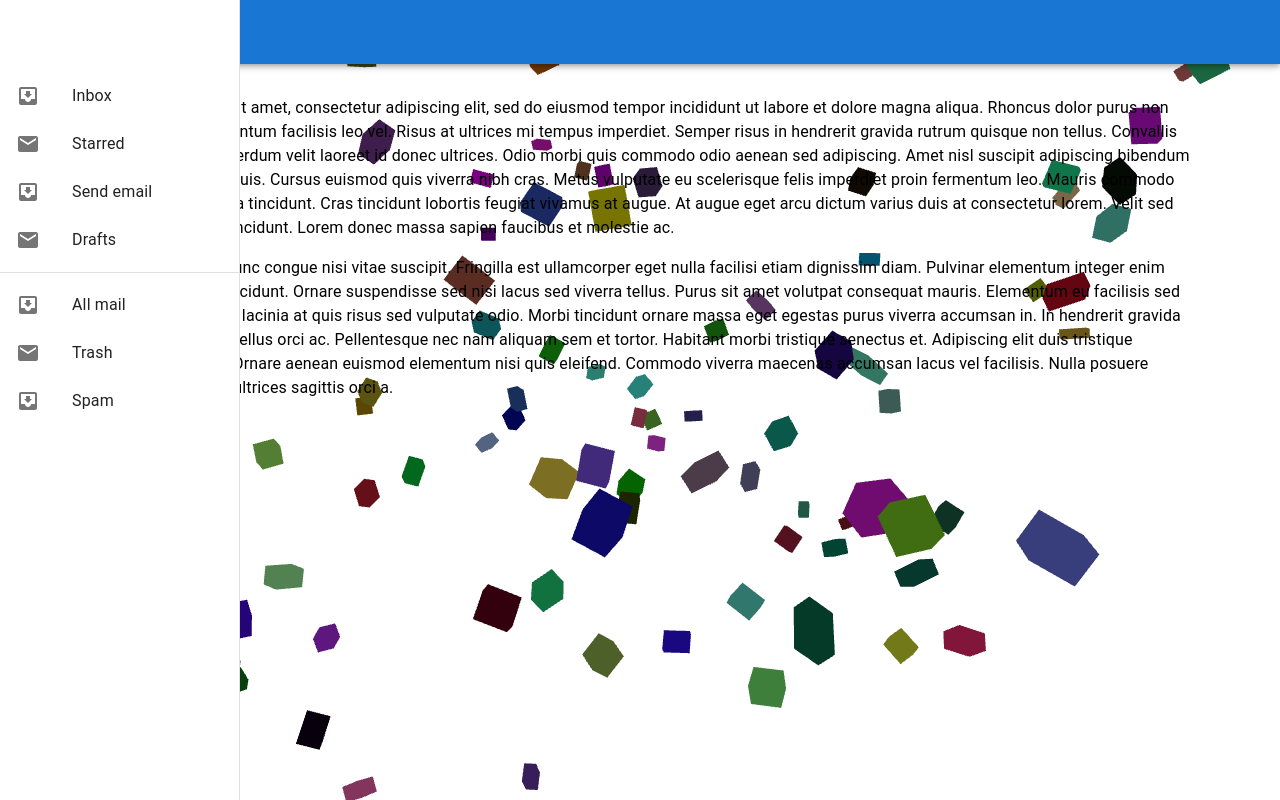
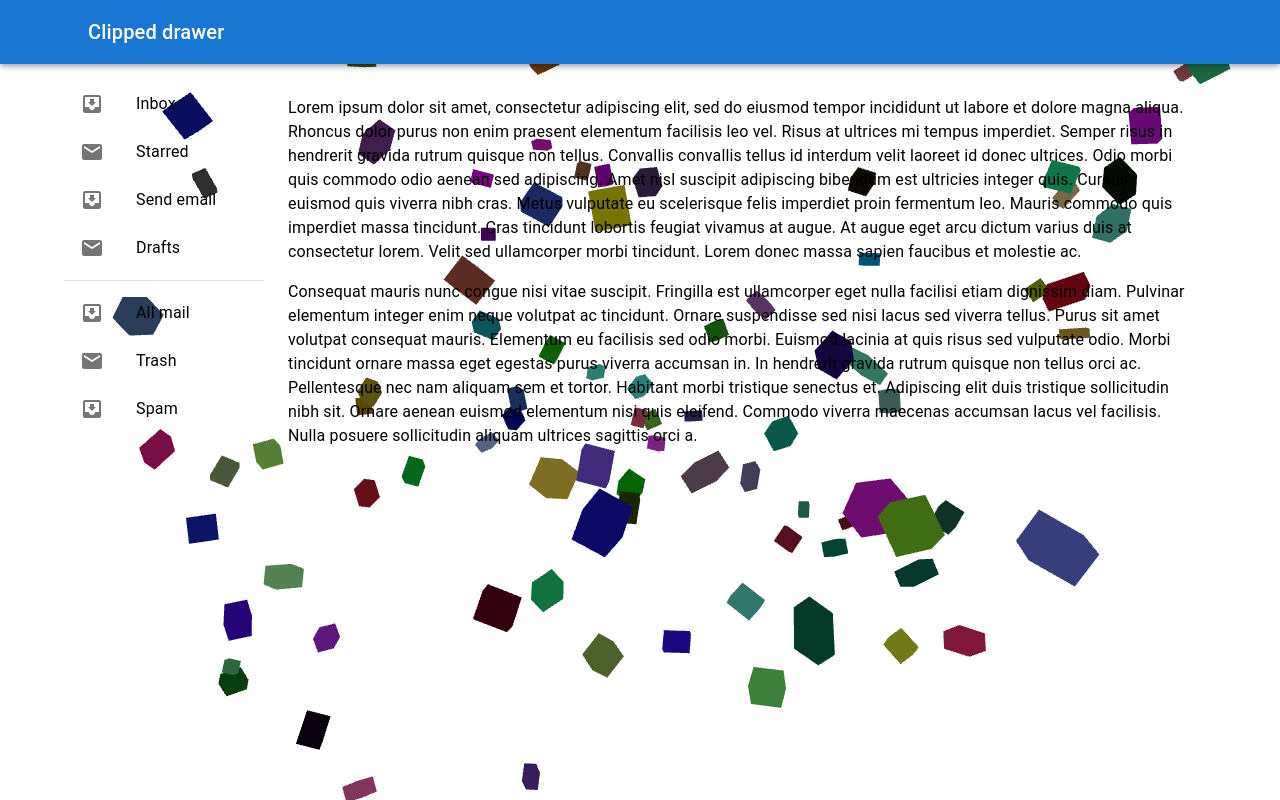
Before and after one commit to lzpel/lzpel, a Next.js app: page / in a window 1280 px wide. Built offline with nearby package versions, Linux system fonts and the light colour scheme.

Commit message:
add Layout

```diff
--- a/src/app/page.tsx
+++ b/src/app/page.tsx
@@ -1,8 +1,8 @@
 import * as React from "react";
 import Box from "@mui/material/Box";
-import Drawer from "@mui/material/Drawer";
+import Grid from "@mui/material/Grid";
 import AppBar from "@mui/material/AppBar";
-import CssBaseline from "@mui/material/CssBaseline";
+import Paper from "@mui/material/Paper";
 import Toolbar from "@mui/material/Toolbar";
 import List from "@mui/material/List";
 import Typography from "@mui/material/Typography";
@@ -14,34 +14,22 @@ import ListItemText from "@mui/material/ListItemText";
 import InboxIcon from "@mui/icons-material/MoveToInbox";
 import MailIcon from "@mui/icons-material/Mail";
 import Container from "@mui/material/Container";
+import Layout from "@/layout/Layout";
 
 const drawerWidth = 240;
 
 export default function Home() {
+  return <Layout header={<Header />} main={<Main />} navi={<Navi />} />;
+}
+const Header = () => {
   return (
-    <Container component={"main"} maxWidth={"lg"}>
-      <AppBar
-        position="fixed"
-        //sx={{ zIndex: (theme) => theme.zIndex.drawer + 1 }}
-      >
-        <Toolbar>
     <Typography variant="h6" noWrap component="div">
       Clipped drawer
     </Typography>
-        </Toolbar>
-      </AppBar>
-      <Drawer
-        variant="permanent"
-        sx={{
-          width: drawerWidth,
-          flexShrink: 0,
-          [`& .MuiDrawer-paper`]: {
-            width: drawerWidth,
-            boxSizing: "border-box",
-          },
-        }}
-      >
-        <Toolbar />
+  );
+};
+const Navi = () => {
+  return (
     <Box sx={{ overflow: "auto" }}>
       <List>
         {["Inbox", "Starred", "Send email", "Drafts"].map((text, index) => (
@@ -69,39 +57,39 @@ export default function Home() {
         ))}
       </List>
     </Box>
-      </Drawer>
+  );
+};
+const Main = () => {
+  return (
     <Box component="main" sx={{ flexGrow: 1, p: 3 }}>
-        <Toolbar />
       <Typography paragraph>
-          Lorem ipsum dolor sit amet, consectetur adipiscing elit, sed do
-          eiusmod tempor incididunt ut labore et dolore magna aliqua. Rhoncus
-          dolor purus non enim praesent elementum facilisis leo vel. Risus at
-          ultrices mi tempus imperdiet. Semper risus in hendrerit gravida rutrum
-          quisque non tellus. Convallis convallis tellus id interdum velit
-          laoreet id donec ultrices. Odio morbi quis commodo odio aenean sed
-          adipiscing. Amet nisl suscipit adipiscing bibendum est ultricies
-          integer quis. Cursus euismod quis viverra nibh cras. Metus vulputate
-          eu scelerisque felis imperdiet proin fermentum leo. Mauris commodo
-          quis imperdiet massa tincidunt. Cras tincidunt lobortis feugiat
-          vivamus at augue. At augue eget arcu dictum varius duis at consectetur
-          lorem. Velit sed ullamcorper morbi tincidunt. Lorem donec massa sapien
-          faucibus et molestie ac.
+        Lorem ipsum dolor sit amet, consectetur adipiscing elit, sed do eiusmod
+        tempor incididunt ut labore et dolore magna aliqua. Rhoncus dolor purus
+        non enim praesent elementum facilisis leo vel. Risus at ultrices mi
+        tempus imperdiet. Semper risus in hendrerit gravida rutrum quisque non
+        tellus. Convallis convallis tellus id interdum velit laoreet id donec
+        ultrices. Odio morbi quis commodo odio aenean sed adipiscing. Amet nisl
+        suscipit adipiscing bibendum est ultricies integer quis. Cursus euismod
+        quis viverra nibh cras. Metus vulputate eu scelerisque felis imperdiet
+        proin fermentum leo. Mauris commodo quis imperdiet massa tincidunt. Cras
+        tincidunt lobortis feugiat vivamus at augue. At augue eget arcu dictum
+        varius duis at consectetur lorem. Velit sed ullamcorper morbi tincidunt.
+        Lorem donec massa sapien faucibus et molestie ac.
       </Typography>
       <Typography paragraph>
         Consequat mauris nunc congue nisi vitae suscipit. Fringilla est
-          ullamcorper eget nulla facilisi etiam dignissim diam. Pulvinar
-          elementum integer enim neque volutpat ac tincidunt. Ornare suspendisse
-          sed nisi lacus sed viverra tellus. Purus sit amet volutpat consequat
-          mauris. Elementum eu facilisis sed odio morbi. Euismod lacinia at quis
-          risus sed vulputate odio. Morbi tincidunt ornare massa eget egestas
-          purus viverra accumsan in. In hendrerit gravida rutrum quisque non
-          tellus orci ac. Pellentesque nec nam aliquam sem et tortor. Habitant
-          morbi tristique senectus et. Adipiscing elit duis tristique
-          sollicitudin nibh sit. Ornare aenean euismod elementum nisi quis
-          eleifend. Commodo viverra maecenas accumsan lacus vel facilisis. Nulla
-          posuere sollicitudin aliquam ultrices sagittis orci a.
+        ullamcorper eget nulla facilisi etiam dignissim diam. Pulvinar elementum
+        integer enim neque volutpat ac tincidunt. Ornare suspendisse sed nisi
+        lacus sed viverra tellus. Purus sit amet volutpat consequat mauris.
+        Elementum eu facilisis sed odio morbi. Euismod lacinia at quis risus sed
+        vulputate odio. Morbi tincidunt ornare massa eget egestas purus viverra
+        accumsan in. In hendrerit gravida rutrum quisque non tellus orci ac.
+        Pellentesque nec nam aliquam sem et tortor. Habitant morbi tristique
+        senectus et. Adipiscing elit duis tristique sollicitudin nibh sit.
+        Ornare aenean euismod elementum nisi quis eleifend. Commodo viverra
+        maecenas accumsan lacus vel facilisis. Nulla posuere sollicitudin
+        aliquam ultrices sagittis orci a.
       </Typography>
     </Box>
-    </Container>
   );
-}
+};
--- /dev/null
+++ b/src/layout/Layout.tsx
@@ -0,0 +1,54 @@
+import * as React from "react";
+import Toolbar from "@mui/material/Toolbar";
+import Typography from "@mui/material/Typography";
+import AppBar from "@mui/material/AppBar";
+import Paper from "@mui/material/Paper";
+import Box from "@mui/material/Box";
+import Container from "@mui/material/Container";
+
+const Layout = (props: {
+  header: React.Component;
+  main: React.Component;
+  navi: React.Component;
+}) => {
+  const width = "200px";
+  return (
+    <>
+      <AppBar component={"header"} position="fixed" sx={{ zIndex: 100 }}>
+        <BaseContainer>
+          <Toolbar>{props.header}</Toolbar>
+        </BaseContainer>
+      </AppBar>
+      <Toolbar />
+      <BaseContainer>
+        <Box
+          sx={{ display: "flex", flexDirection: { xs: "column", sm: "row" } }}
+        >
+          <Box
+            component={"nav"}
+            sx={{
+              display: { xs: "none", sm: "block" },
+              width: width,
+              minWidth: width,
+            }}
+          >
+            {props.navi}
+          </Box>
+          <Box
+            component={"main"}
+            sx={{
+              display: { xs: "block" },
+              flexGrow: 1,
+            }}
+          >
+            {props.main}
+          </Box>
+        </Box>
+      </BaseContainer>
+    </>
+  );
+};
+const BaseContainer = (props: { children: React.Component }) => {
+  return <Container>{props.children}</Container>;
+};
+export default Layout;
```
Also changed, not shown: 1 other file (tests, documents, lock files or other folders). Lines whose indentation alone changed are shown as unchanged.
